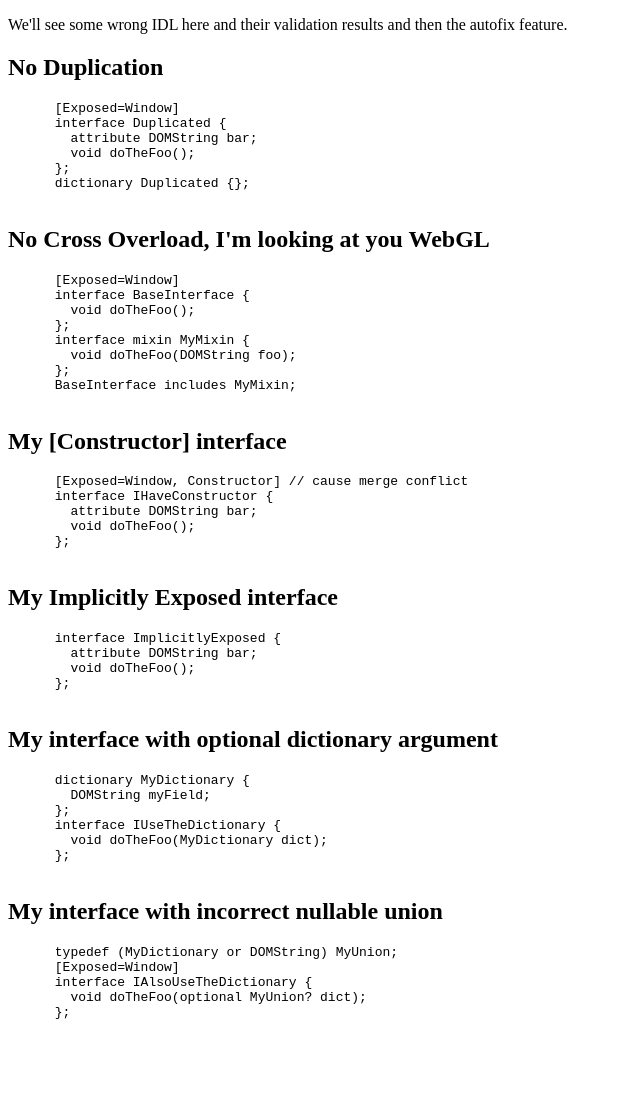
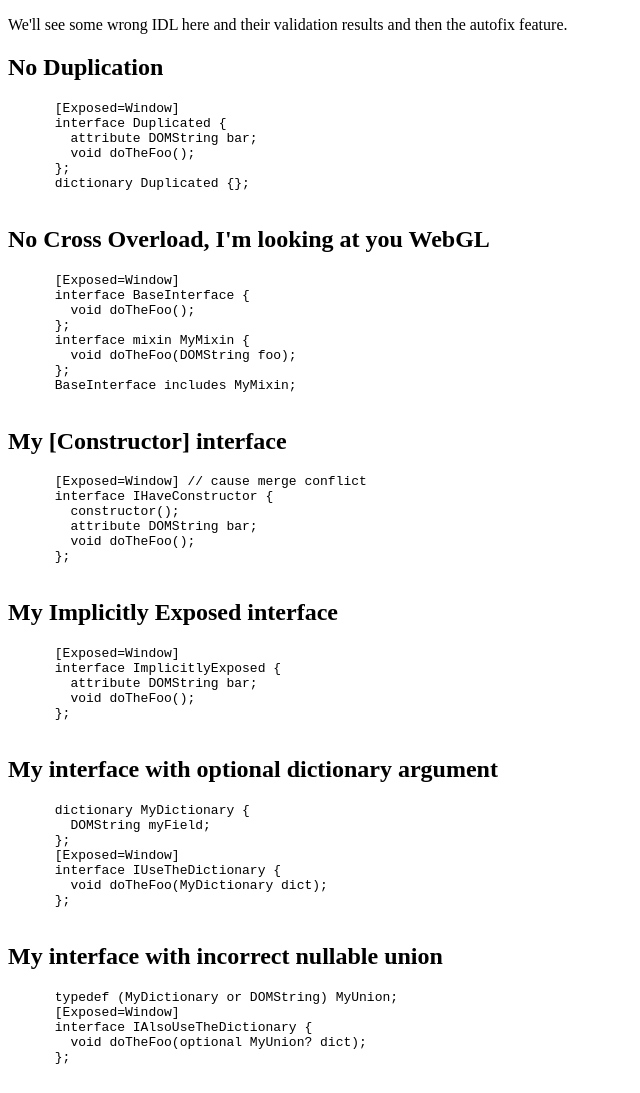
Before and after one commit to saschanaz/test-spec, a plain HTML site: page index.html in a window 1280 px wide. Shown: the whole page, without its empty margins (0-640 px from the left). Before the commit the page ends 1048 px from the top, so only its background shows below. Drawn offline with Linux system fonts and the light colour scheme.

Commit message:
[test-spec] Align with Web IDL specification

```diff
--- a/index.html
+++ b/index.html
@@ -49,8 +49,9 @@
     <section>
       <h2>My [Constructor] interface</h2>
       <pre class="idl">
-      [Exposed=Window, Constructor] // cause merge conflict
+      [Exposed=Window] // cause merge conflict
       interface IHaveConstructor {
+        constructor();
         attribute DOMString bar;
         void doTheFoo();
       };
@@ -59,6 +60,7 @@
     <section>
       <h2>My Implicitly Exposed interface</h2>
       <pre class="idl">
+      [Exposed=Window]
       interface ImplicitlyExposed {
         attribute DOMString bar;
         void doTheFoo();
@@ -71,6 +73,7 @@
       dictionary MyDictionary {
         DOMString myField;
       };
+      [Exposed=Window]
       interface IUseTheDictionary {
         void doTheFoo(MyDictionary dict);
       };
```
